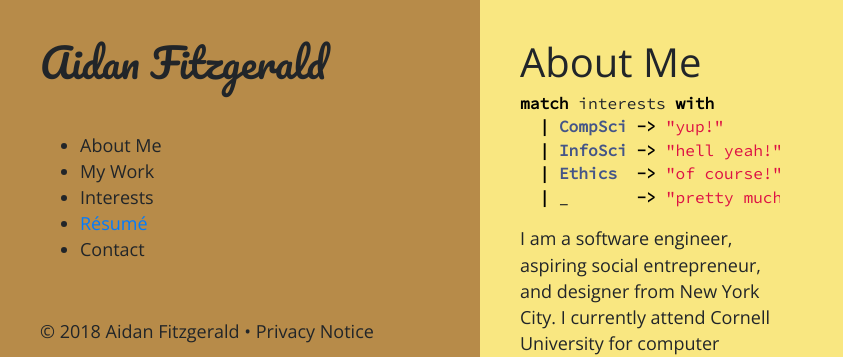
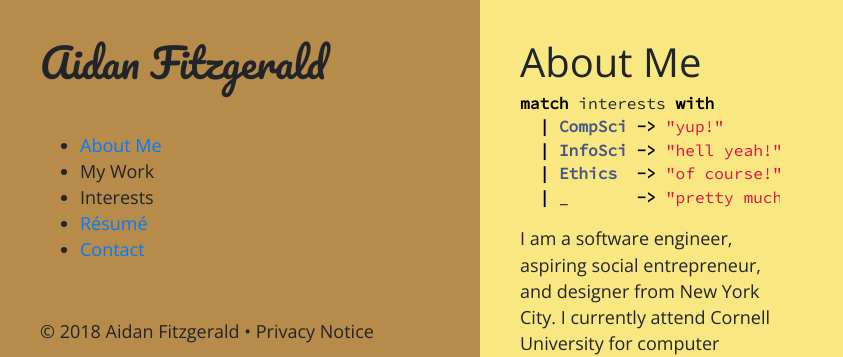
Before and after one commit to aidan-fitz/aidan-fitz.com, a Jekyll site: the page built from index.md, in a window 1280 px wide. Shown: the top 357 px of the page, without its empty margins (0-843 px from the left). Built offline with Jekyll 4.4.1, drawn with Linux system fonts in a browser that asks for light colours; nearby versions of some CDN libraries.

```diff
--- a/_includes/sidebar.html
+++ b/_includes/sidebar.html
@@ -3,13 +3,17 @@
 
   <nav>
     <ul id="site-links">
-      <li>About Me</li>
+      <li>
+        <a href="/">About Me</a>
+      </li>
       <li>My Work</li>
       <li>Interests</li>
       <li>
         <a href="/Resume-short.pdf">Résumé</a>
       </li>
-      <li>Contact</li>
+      <li>
+        <a href="/contact">Contact</a>
+      </li>
     </ul>
 
     <!-- TODO Social links here
```
Also changed, not shown: contact.md (added, +13 -0 lines).
